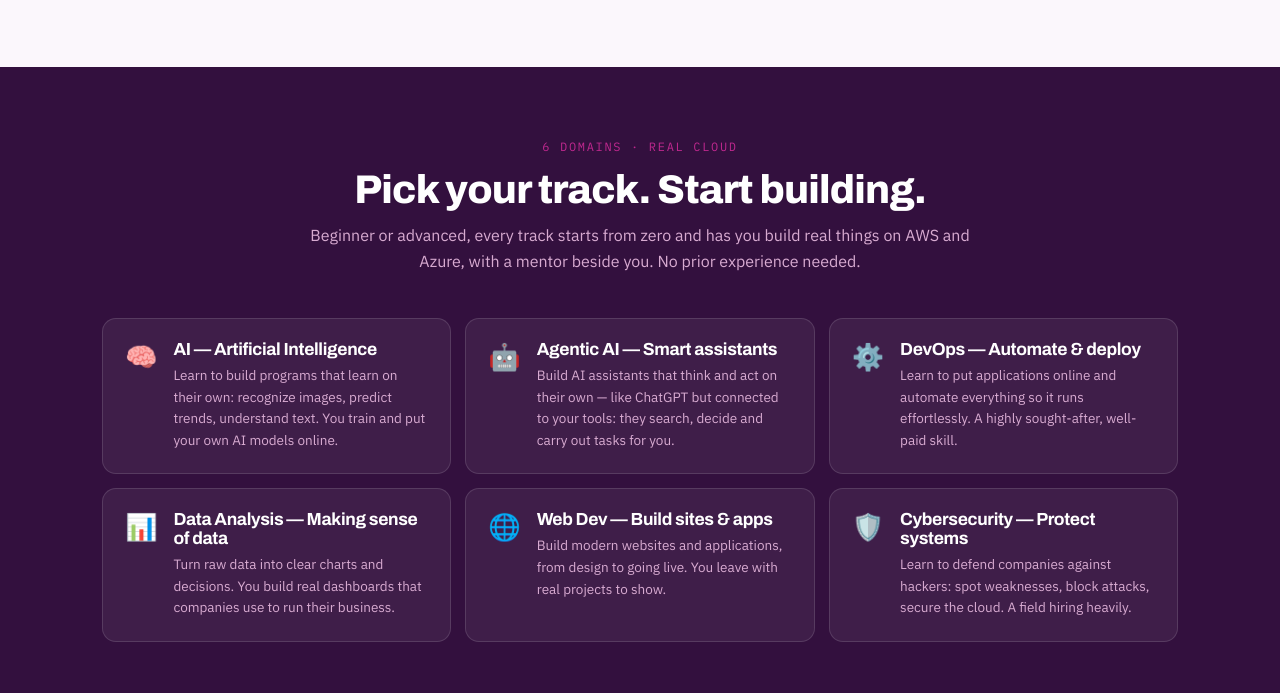
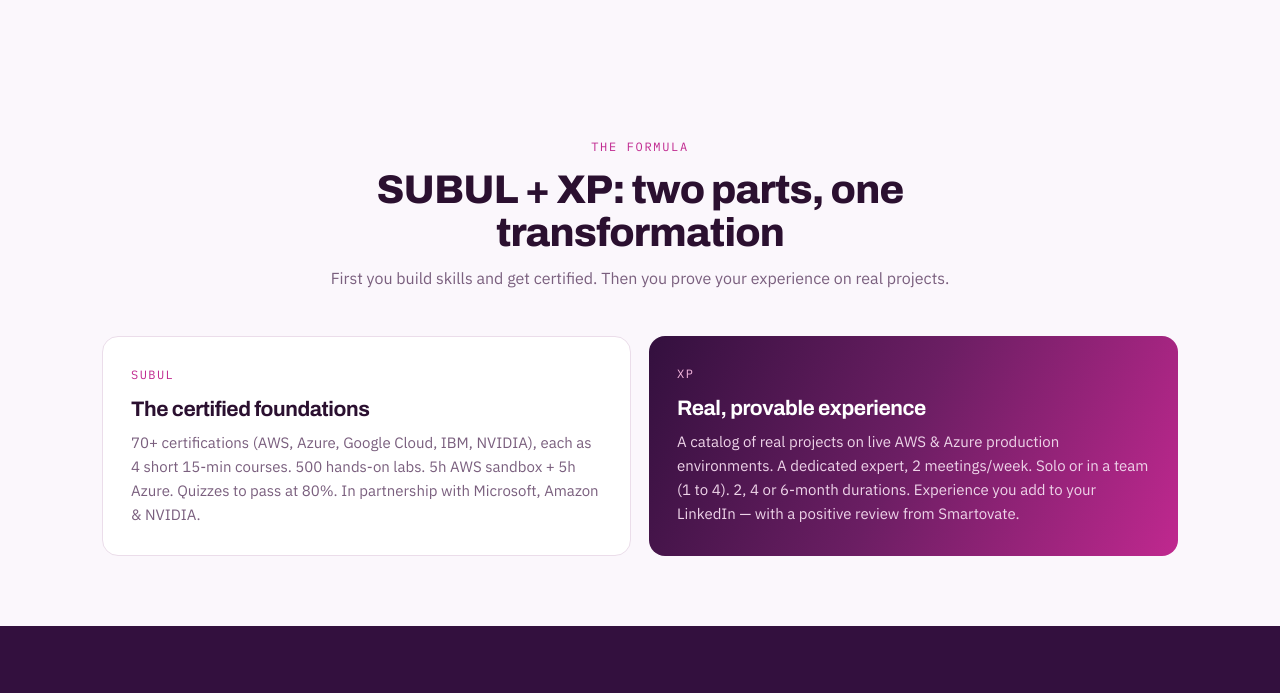
Before and after one commit to AbdelkhalekBakkari/subulxp, a plain HTML site: page index.html in a window 1280 px wide. Shown: the part 1595-2288 px from the top of the page. Drawn offline with Linux system fonts and the light colour scheme.

Commit message:
Add SUBUL+XP structure, Full Stack, full details

```diff
--- a/index.html
+++ b/index.html
@@ -176,7 +176,7 @@
       <div class="fix" data-fr="→ Plus un mur. Une ligne de départ.">→ Not a wall anymore. A starting line.</div>
     </div>
     <div class="stats">
-      <div class="stat"><div class="n">70+</div><div class="l" data-fr="préparations aux certifications AWS · Azure · NVIDIA · Google">certification prep programs AWS · Azure · NVIDIA · Google</div></div>
+      <div class="stat"><div class="n">70+</div><div class="l" data-fr="certifications AWS · Azure · Google Cloud · IBM · NVIDIA">certifications AWS · Azure · Google Cloud · IBM · NVIDIA</div></div>
       <div class="stat"><div class="n">500+</div><div class="l" data-fr="laboratoires pratiques dans les sandbox AWS &amp; Azure">hands-on labs in the AWS &amp; Azure sandbox</div></div>
       <div class="stat"><div class="n">6</div><div class="l" data-fr="domaines avec mentors experts">domains with expert mentors</div></div>
       <div class="stat"><div class="n">4</div><div class="l" data-fr="pays — Tunisie, Maroc, France, Royaume-Uni">countries — Tunisia, Morocco, France, UK</div></div>
@@ -210,6 +210,28 @@
   </div>
 </section>
 
+<section>
+  <div class="wrap">
+    <div class="sec-head">
+      <div class="tag" data-fr="La formule">The formula</div>
+      <h2 data-fr="SUBUL + XP : deux volets, une transformation">SUBUL + XP: two parts, one transformation</h2>
+      <p data-fr="D'abord vous montez en compétence et vous vous certifiez. Ensuite vous prouvez votre expérience sur de vrais projets.">First you build skills and get certified. Then you prove your experience on real projects.</p>
+    </div>
+    <div class="beats">
+      <div class="beat">
+        <div class="num">SUBUL</div>
+        <h3 data-fr="Les fondations certifiées">The certified foundations</h3>
+        <p data-fr="+70 certifications (AWS, Azure, Google Cloud, IBM, NVIDIA), chacune en 4 cours de 15 min. 500 laboratoires pratiques. 5h de sandbox AWS + 5h Azure. Quizzes à valider à 80%. En partenariat avec Microsoft, Amazon &amp; NVIDIA.">70+ certifications (AWS, Azure, Google Cloud, IBM, NVIDIA), each as 4 short 15-min courses. 500 hands-on labs. 5h AWS sandbox + 5h Azure. Quizzes to pass at 80%. In partnership with Microsoft, Amazon &amp; NVIDIA.</p>
+      </div>
+      <div class="beat hot">
+        <div class="num">XP</div>
+        <h3 data-fr="L'expérience réelle prouvable">Real, provable experience</h3>
+        <p data-fr="Un catalogue de vrais projets sur des environnements de production AWS &amp; Azure. Un expert dédié, 2 réunions/semaine. En solo ou en équipe (1 à 4). Durées 2, 4 ou 6 mois. Expérience ajoutable à votre LinkedIn — avec un avis positif de Smartovate.">A catalog of real projects on live AWS &amp; Azure production environments. A dedicated expert, 2 meetings/week. Solo or in a team (1 to 4). 2, 4 or 6-month durations. Experience you add to your LinkedIn — with a positive review from Smartovate.</p>
+      </div>
+    </div>
+  </div>
+</section>
+
 <section class="dark" id="tracks">
   <div class="wrap">
     <div class="sec-head">
@@ -222,7 +244,7 @@
       <div class="track"><div class="ico">🤖</div><div><h3 data-fr="IA Agentique — Assistants intelligents">Agentic AI — Smart assistants</h3><p data-fr="Créez des assistants IA qui réfléchissent et agissent seuls, comme ChatGPT mais connectés à vos outils : ils cherchent, décident et exécutent des tâches à votre place.">Build AI assistants that think and act on their own — like ChatGPT but connected to your tools: they search, decide and carry out tasks for you.</p></div></div>
       <div class="track"><div class="ico">⚙️</div><div><h3 data-fr="DevOps — Automatiser &amp; déployer">DevOps — Automate &amp; deploy</h3><p data-fr="Apprenez à mettre des applications en ligne et à tout automatiser pour que ça tourne sans effort. Un métier très recherché et bien payé.">Learn to put applications online and automate everything so it runs effortlessly. A highly sought-after, well-paid skill.</p></div></div>
       <div class="track"><div class="ico">📊</div><div><h3 data-fr="Data Analysis — Analyse de données">Data Analysis — Making sense of data</h3><p data-fr="Transformez des données brutes en graphiques clairs et en décisions. Vous créez de vrais tableaux de bord que les entreprises utilisent pour piloter leur activité.">Turn raw data into clear charts and decisions. You build real dashboards that companies use to run their business.</p></div></div>
-      <div class="track"><div class="ico">🌐</div><div><h3 data-fr="Développement Web — Créer des sites &amp; apps">Web Dev — Build sites &amp; apps</h3><p data-fr="Créez des sites web et des applications modernes, du design jusqu'à la mise en ligne. Vous repartez avec de vrais projets à montrer.">Build modern websites and applications, from design to going live. You leave with real projects to show.</p></div></div>
+      <div class="track"><div class="ico">🌐</div><div><h3 data-fr="Full Stack — Créer des sites &amp; apps">Full Stack — Build sites &amp; apps</h3><p data-fr="Créez des sites web et applications modernes, du front au back, du design jusqu'à la mise en ligne. Vous repartez avec de vrais projets à montrer.">Build modern websites and apps, front to back, from design to going live. You leave with real projects to show.</p></div></div>
       <div class="track"><div class="ico">🛡️</div><div><h3 data-fr="Cybersécurité — Protéger les systèmes">Cybersecurity — Protect systems</h3><p data-fr="Apprenez à défendre les entreprises contre les pirates : repérer les failles, bloquer les attaques, sécuriser le cloud. Un domaine qui recrute énormément.">Learn to defend companies against hackers: spot weaknesses, block attacks, secure the cloud. A field hiring heavily.</p></div></div>
     </div>
   </div>
@@ -256,7 +278,7 @@
       <div class="price"><div class="flag">🇫🇷</div><div class="m">France</div><div class="p">99 €</div><div class="per" data-fr="pour 2 mois">for 2 months</div></div>
       <div class="price"><div class="flag">🇬🇧</div><div class="m" data-fr="Royaume-Uni">United Kingdom</div><div class="p">£89</div><div class="per" data-fr="pour 2 mois">for 2 months</div></div>
     </div>
-    <p class="included" data-fr="Chaque résidence comprend : sandbox AWS &amp; Azure inclus (accès complet, toutes les fonctionnalités) · +500 laboratoires pratiques · 70+ préparations aux certifications AWS, Azure, NVIDIA &amp; Google · un mentor expert de votre domaine · de vrais projets &amp; un portfolio · une communauté de résidents · annulation ou pause à tout moment.">Every residency includes: AWS &amp; Azure sandbox included (full access, all features) · 500+ hands-on labs · 70+ certification prep programs for AWS, Azure, NVIDIA &amp; Google · expert mentor in your domain · real projects &amp; portfolio · community of residents · cancel or pause anytime.</p>
+    <p class="included" data-fr="SUBUL comprend : +70 certifications (AWS, Azure, Google Cloud, IBM, NVIDIA) · 500 laboratoires pratiques · 5h AWS Sandbox + 5h Azure Sandbox · quizzes (80% requis) · en partenariat avec Microsoft, Amazon &amp; NVIDIA. XP comprend : catalogue de projets réels sur environnement de production AWS &amp; Azure · un expert dédié · 2 réunions/semaine · en solo ou équipe (1 à 4) · durées 2, 4 ou 6 mois · expérience ajoutable sur LinkedIn avec avis positif de Smartovate.">SUBUL includes: 70+ certifications (AWS, Azure, Google Cloud, IBM, NVIDIA) · 500 hands-on labs · 5h AWS Sandbox + 5h Azure Sandbox · quizzes (80% to pass) · in partnership with Microsoft, Amazon &amp; NVIDIA. XP includes: catalog of real projects on live AWS &amp; Azure production environments · a dedicated expert · 2 meetings/week · solo or team (1 to 4) · 2, 4 or 6-month durations · experience you can add to LinkedIn with a positive review from Smartovate.</p>
     <div style="text-align:center;margin-top:28px">
       <button type="button" class="btn btn-primary js-open-modal" data-fr="Réserver mon appel découverte">Book my fit call</button>
     </div>
@@ -324,7 +346,7 @@
             <option>Agentic AI</option>
             <option>DevOps</option>
             <option>Data Analysis</option>
-            <option>Web Dev</option>
+            <option>Full Stack</option>
             <option>Cybersecurity</option>
             <option value="Not sure yet">Not sure yet / Pas encore décidé</option>
           </select>
```
